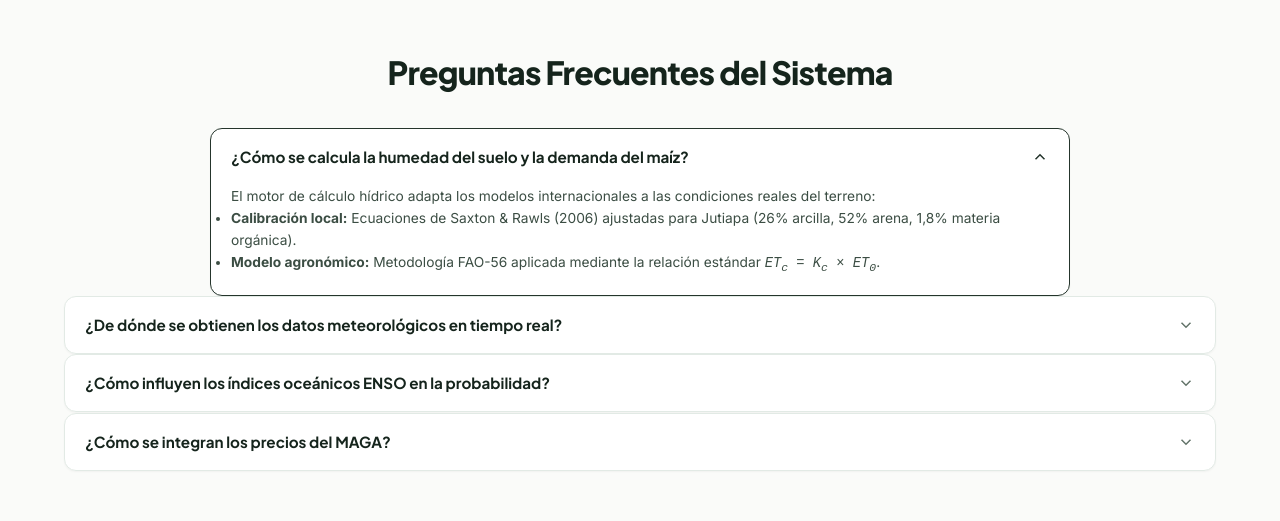
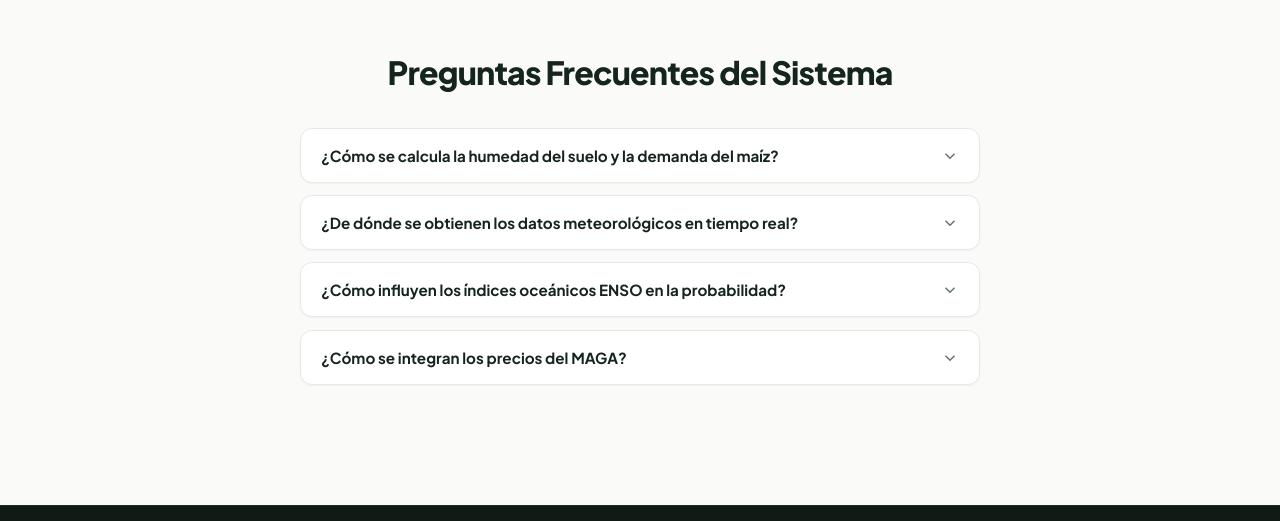
Before and after one commit to GimenaMP/analizador, a website: page front/index.html in a window 1280 px wide. Shown: the part 5760-6281 px from the top of the page. Drawn offline with nearby package versions, Linux system fonts and the light colour scheme; no server answers.

Commit message:
fix(faq): unificar tamano de todas las preguntas frecuentes igual al primer elemento

```diff
--- a/front/css/style.css
+++ b/front/css/style.css
@@ -2825,29 +2825,38 @@ body {
 .faq-list {
   display: flex;
   flex-direction: column;
+  align-items: center;
   gap: 12px;
-  max-width: 860px;
+  width: 100%;
+  max-width: 680px;
   margin: 0 auto;
 }
 
 .faq-item {
+  width: 100%;
+  max-width: 680px;
+  box-sizing: border-box;
   background: var(--bg-surface);
   border: 1px solid var(--border-subtle);
   border-radius: var(--radius-md);
   overflow: hidden;
   box-shadow: var(--shadow-subtle);
-  transition: border-color var(--trans-fast);
+  transition: border-color var(--trans-fast), box-shadow var(--trans-fast);
 }
 
 .faq-item.active {
   border-color: var(--green-main);
+  box-shadow: 0 4px 16px rgba(16, 185, 129, 0.08);
 }
 
 .faq-question {
+  width: 100%;
+  box-sizing: border-box;
   padding: 16px 20px;
   display: flex;
   justify-content: space-between;
   align-items: center;
+  gap: 16px;
   cursor: pointer;
   user-select: none;
   transition: background var(--trans-fast);
@@ -2862,11 +2871,15 @@ body {
   font-size: 0.95rem;
   font-weight: 700;
   color: var(--text-primary);
+  margin: 0;
+  line-height: 1.4;
+  flex: 1;
 }
 
 .faq-icon {
   width: 18px;
   height: 18px;
+  flex-shrink: 0;
   color: var(--text-muted);
   transition: transform var(--trans-spring);
 }
--- a/front/index.html
+++ b/front/index.html
@@ -1044,7 +1044,7 @@
       </div>
 
       <div class="faq-list">
-        <div class="faq-item active reveal-on-scroll from-bottom delay-1">
+        <div class="faq-item reveal-on-scroll from-bottom delay-1">
           <div class="faq-question">
             <h3>¿Cómo se calcula la humedad del suelo y la demanda del maíz?</h3>
             <svg class="faq-icon" viewBox="0 0 24 24" fill="none" stroke="currentColor" stroke-width="2"><polyline points="6 9 12 15 18 9"/></svg>
@@ -1057,7 +1057,6 @@
             </ul>
           </div>
         </div>
-      </div>
 
         <div class="faq-item reveal-on-scroll from-bottom delay-2">
           <div class="faq-question">
```
